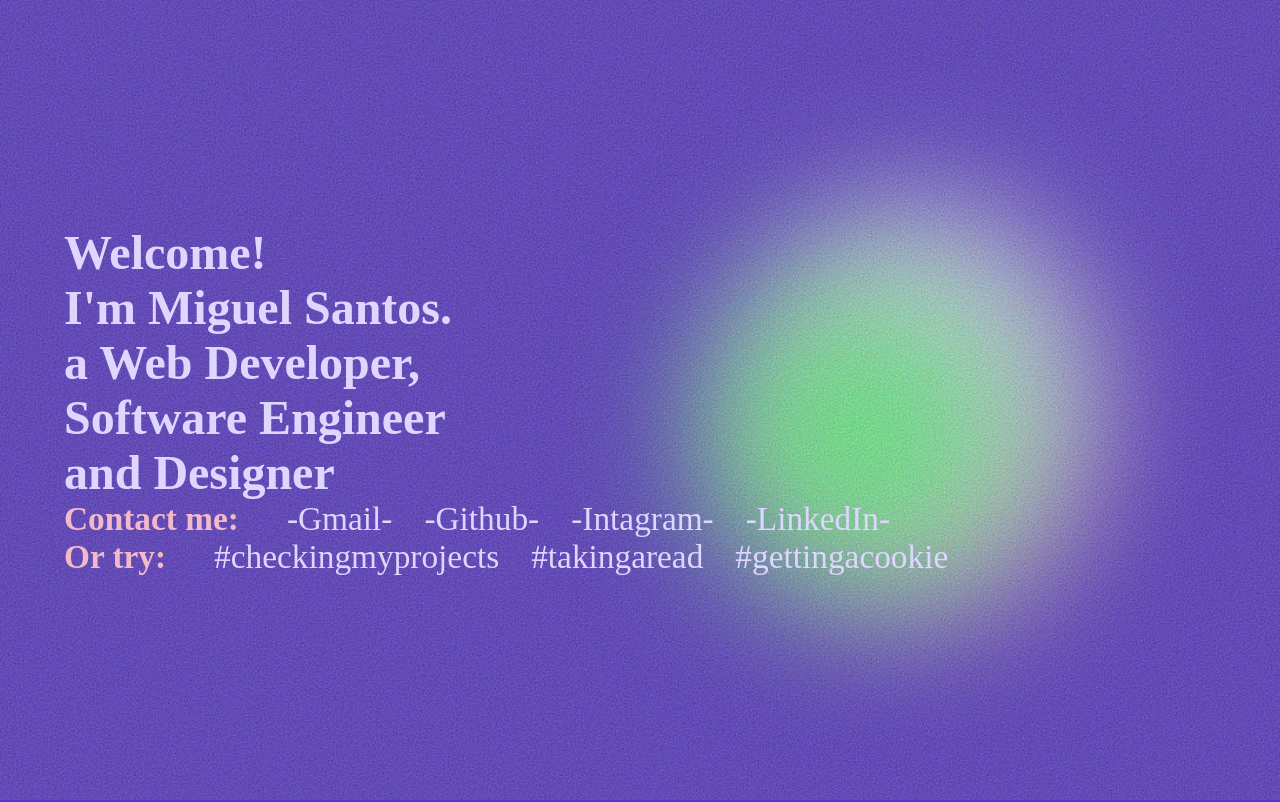
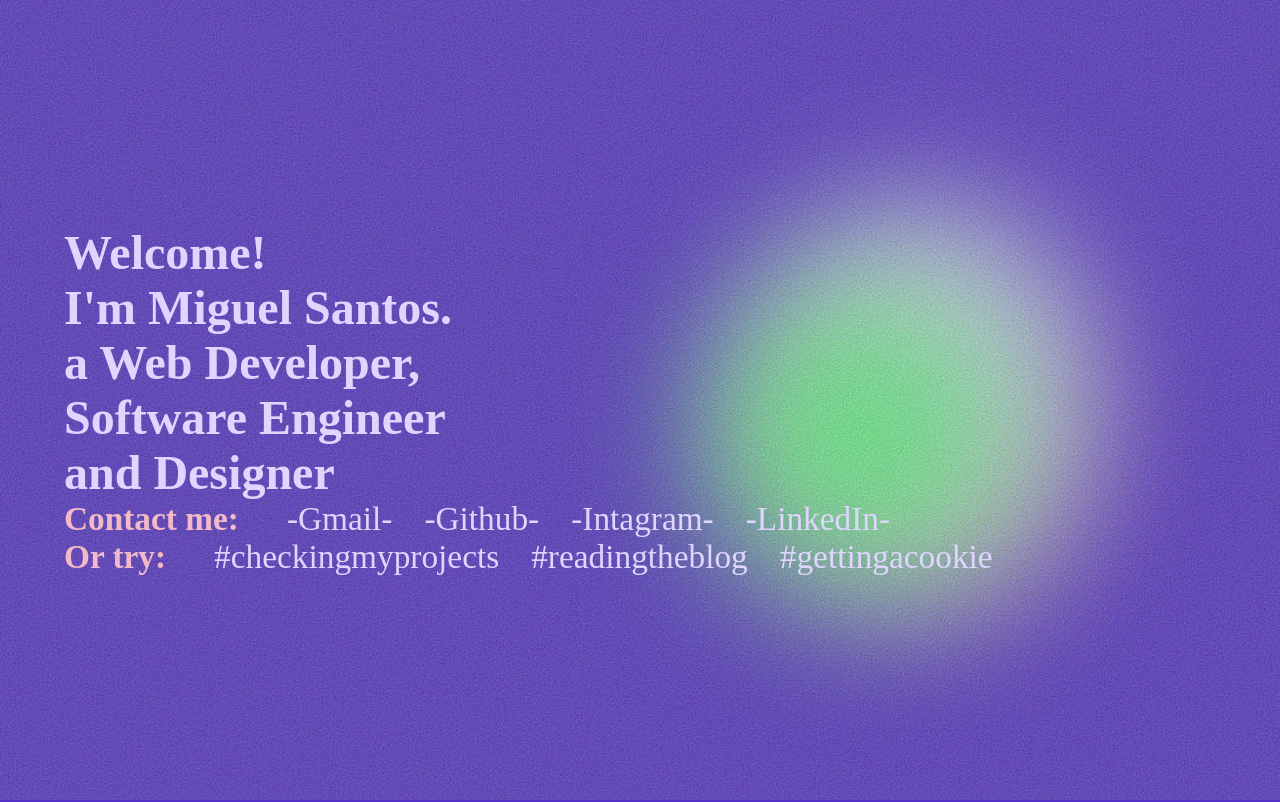
Before and after one commit to cakePhone/cakephone.github.io, a SvelteKit app: page / in a window 1280 px wide. Shown: the top 802 px of the page. Built offline with nearby package versions, Linux system fonts and the light colour scheme; a web font is replaced by a local one.

Commit message:
make the existence of the blog more apparent

```diff
--- a/src/routes/+page.svelte
+++ b/src/routes/+page.svelte
@@ -10,9 +10,6 @@
   ];
 
   let displaySpeed: number = 0.9;
-
-  let age: number =
-    new Date().getFullYear() - 2006 - (new Date().getMonth() < 4 ? 1 : 0);
 </script>
 
 <section id="landing">
@@ -48,7 +45,7 @@
       <a href="#checkingmyprojects" class="id-anchor"
         >checking<wbr />my<wbr />projects</a
       >
-      <a href="/blog" class="id-anchor">taking<wbr />a<wbr />read</a>
+      <a href="/blog" class="id-anchor">reading<wbr />the<wbr />blog</a>
       <a href="#gettingacookie" class="id-anchor"
         >getting<wbr />a<wbr />cookie</a
       >
```
